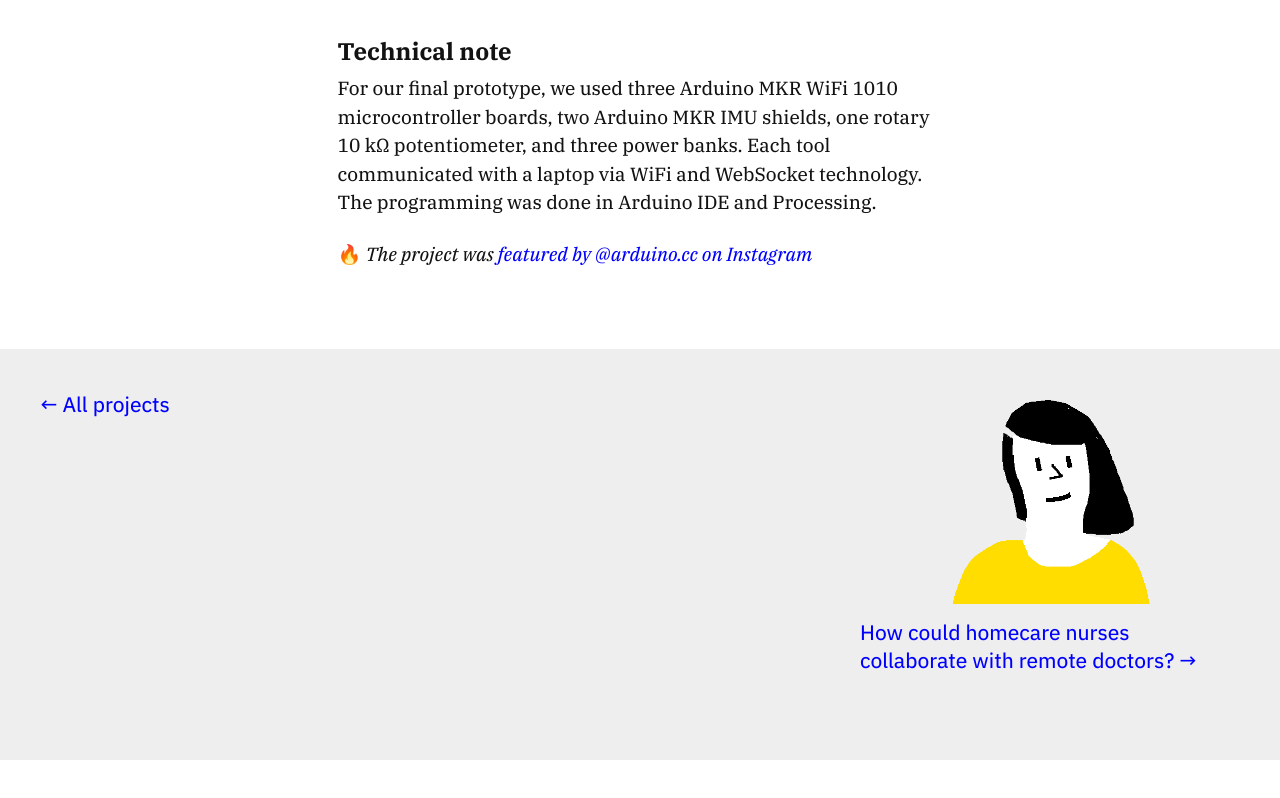
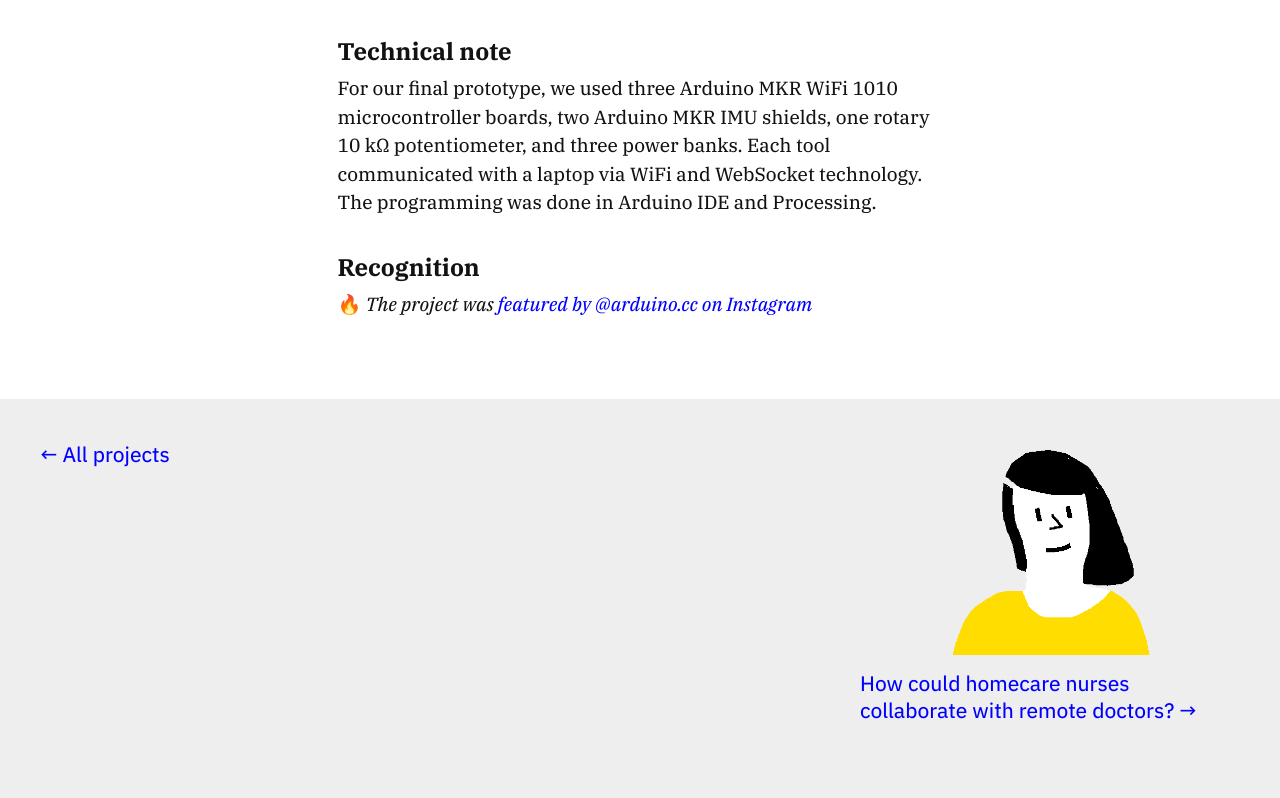
Before and after one commit to p-p-k/p-p-k.github.io, a plain HTML site: page the-cooperative-pen.html in a window 1280 px wide. Shown: the part 6036-6834 px from the top of the page. Before the commit the page ends 6796 px from the top, so only its background shows below. Drawn offline with nearby package versions, Linux system fonts and the light colour scheme.

Commit message:
Update the-cooperative-pen.html

```diff
--- a/the-cooperative-pen.html
+++ b/the-cooperative-pen.html
@@ -277,6 +277,8 @@
                     a
                     laptop via WiFi and WebSocket technology. The programming was done in Arduino IDE and Processing.
                 </p>
+
+                <h3 class="single-project subhead">Recognition</h3>
                 <p class="single-project long-text">🔥 <i>The project was <a
                             href="https://www.instagram.com/p/BvUMP6UhkLp/?hl=sv&fbclid=IwAR1C7wboa-lY_HWcH9WmLh40fPV6mW1x5QHN1gOR42SqChkaHEY8VJepohY">featured
                             by @arduino.cc on Instagram</a></i></p>
```
